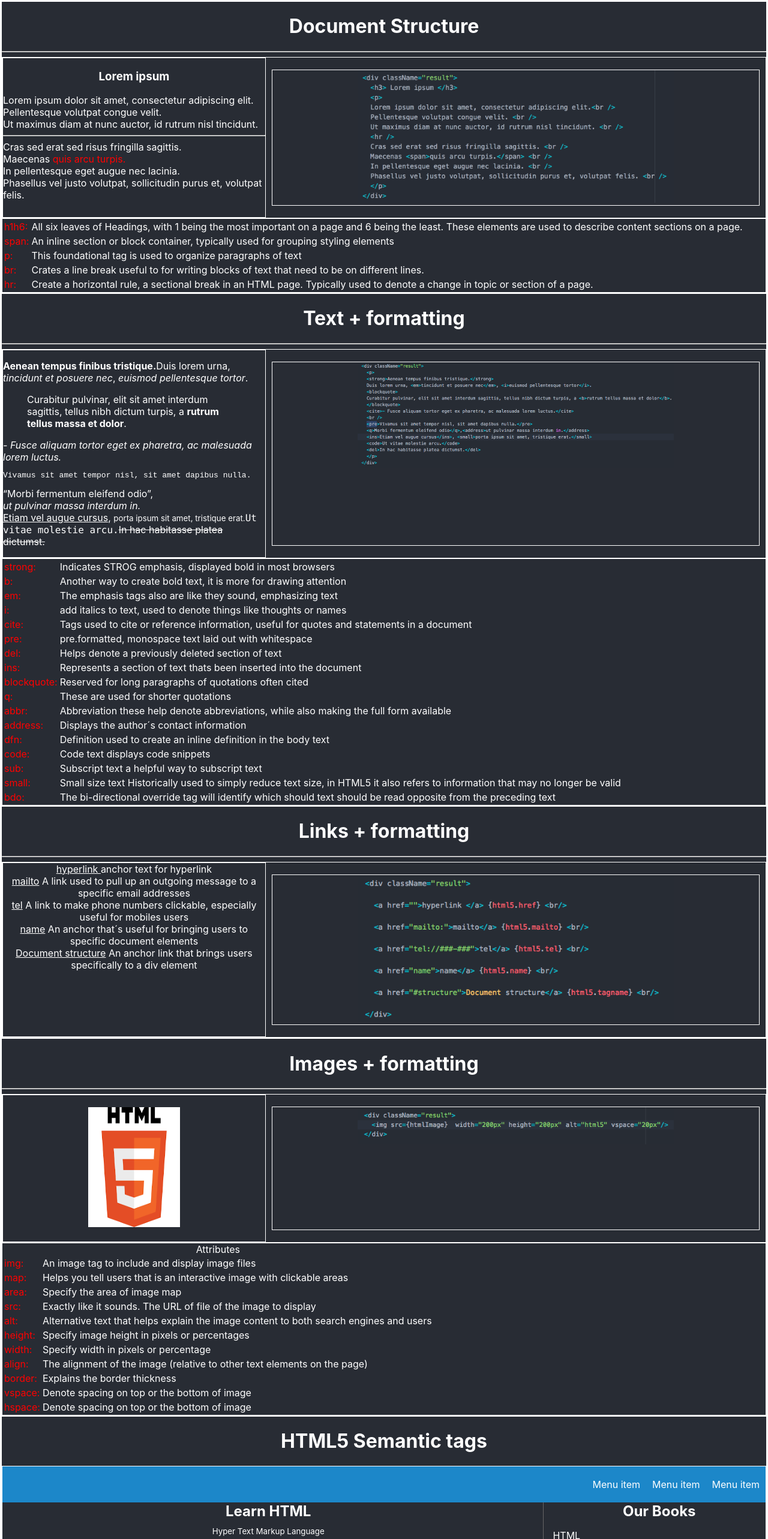
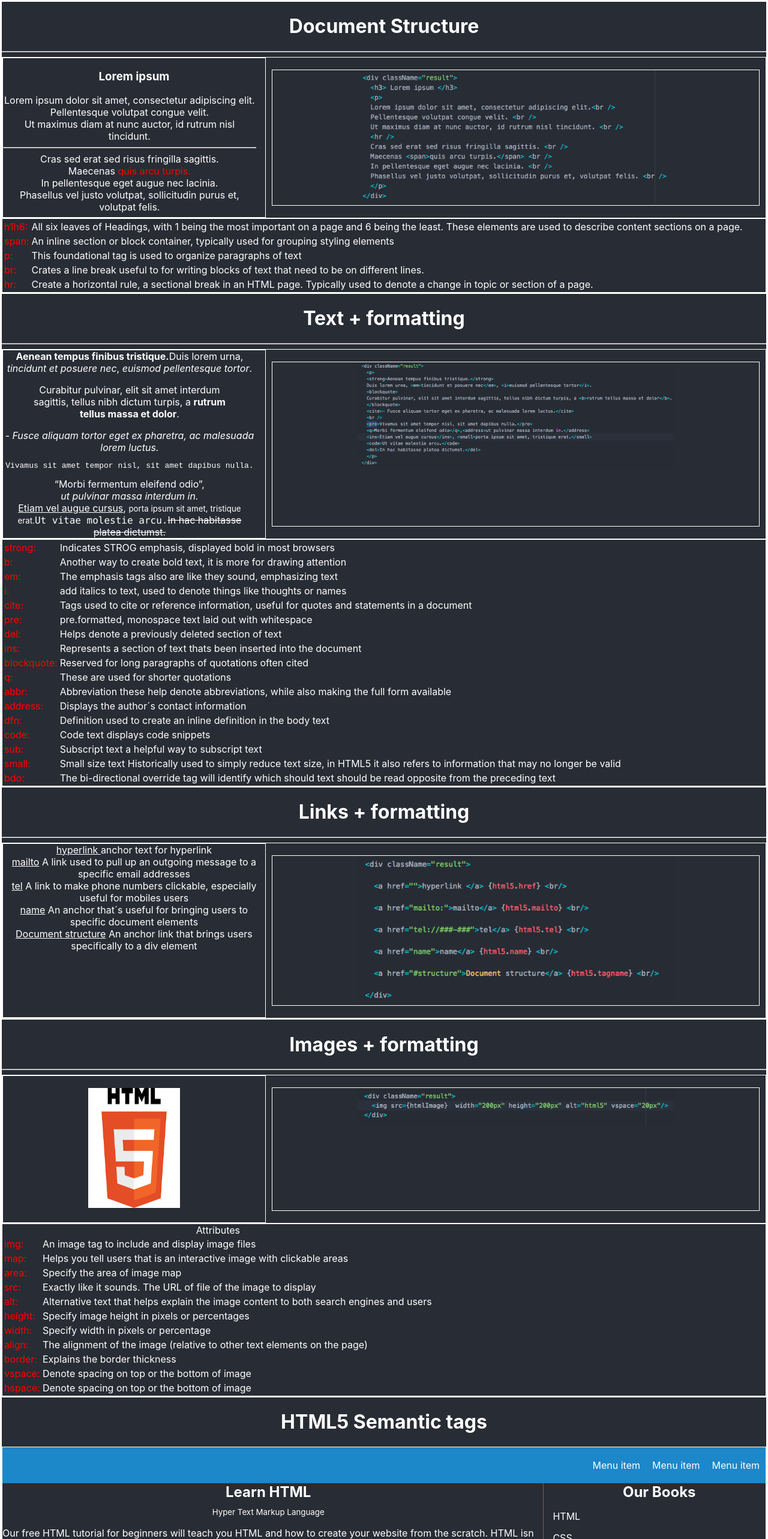
Before and after one commit to cjimenez-tiempodev/hello-world, a React (Create React App) app in the folder App/front-review/: page / in a window 1280 px wide. Shown: the top 2566 px of the page at 60% size. Built offline with nearby package versions, Linux system fonts and the light colour scheme.

Commit message:
App: UI warnings fix

```diff
--- a/App/front-review/src/html/common/HTML5Semantic.js
+++ b/App/front-review/src/html/common/HTML5Semantic.js
@@ -8,7 +8,7 @@ function HTML5Semantic(props) {
     <div className = "document">
     <h1>HTML5 Semantic tags</h1>
     <div className="body">
-    <header class="header-menu">
+    <header className="header-menu">
       <nav>
         <ul>
           <li>Menu item</li>
@@ -47,7 +47,9 @@ function HTML5Semantic(props) {
 
       <div>
         <table>
+        <tbody>
           <DisplayDefinition data={html5.semantic}/>
+        </tbody>
         </table>
       </div>
 
--- a/App/front-review/src/html/common/documentStructure.js
+++ b/App/front-review/src/html/common/documentStructure.js
@@ -17,7 +17,7 @@ function DocumentStructure(props) {
 
       <div className="result">
         <h3> Lorem ipsum </h3>
-        <p>
+        <section>
         Lorem ipsum dolor sit amet, consectetur adipiscing elit.<br />
         Pellentesque volutpat congue velit. <br />
         Ut maximus diam at nunc auctor, id rutrum nisl tincidunt. <br />
@@ -26,7 +26,7 @@ function DocumentStructure(props) {
         Maecenas <span>quis arcu turpis.</span> <br />
         In pellentesque eget augue nec lacinia. <br />
         Phasellus vel justo volutpat, sollicitudin purus et, volutpat felis. <br />
-        </p>
+        </section>
       </div>
 
       <div className="code">
@@ -37,7 +37,9 @@ function DocumentStructure(props) {
 
     <div>
       <table>
+      <tbody>
         <DisplayDefinition data={html5.structure}/>
+      </tbody>
       </table>
     </div>
 
--- a/App/front-review/src/html/common/general/createRows.js
+++ b/App/front-review/src/html/common/general/createRows.js
@@ -5,7 +5,7 @@ function CreateRows(props) {
   function mapRows(){
     let result = [];
     for (let element in props.data) {
-      result.push(<tr>
+      result.push(<tr key={element}>
           <td>{`${element}`}</td>
           <td><input type={element} /></td>
           <td>{`${props.data[element]}`}</td>
--- a/App/front-review/src/html/common/general/displayDef.js
+++ b/App/front-review/src/html/common/general/displayDef.js
@@ -6,7 +6,7 @@ function DisplayDefinition(props) {
     let result = [];
     for (let element in props.data) {
       result.push(
-          <tr>
+          <tr key = {element}>
             <td><span>{`${element}:`}</span></td>
             <td>{`${props.data[element]}`}</td>
           </tr>
--- a/App/front-review/src/html/common/graphics.js
+++ b/App/front-review/src/html/common/graphics.js
@@ -27,8 +27,8 @@ class Graphics extends Component {
               <h3>SVG</h3>
               <svg width="200" height="200" xmlns="http://www.w3.org.2000/svg">
                 <circle cx="100" cy="100" r="100" style={{'fill': '#adafb2'}}/>
-                <rect x="30" y="30" width="140" height="140" style={{'fill': '#5489a5', 'stroke': "#fff", 'stroke-width':"2"}}/>
-                <polygon points="100,10 40,185 190,65 10,65 160,185" style={{'fill': '#000', 'stroke': "#fff", 'stroke-width':"2"}} />
+                <rect x="30" y="30" width="140" height="140" style={{'fill': '#5489a5', 'stroke': "#fff", 'strokeWidth':"2"}}/>
+                <polygon points="100,10 40,185 190,65 10,65 160,185" style={{'fill': '#000', 'stroke': "#fff", 'strokeWidth':"2"}} />
               </svg>
             </article>
           </section>
@@ -61,7 +61,9 @@ class Graphics extends Component {
 
       <div>
         <table>
+        <tbody>
           <DisplayDefinition data={html5.graphics} />
+        </tbody>
         </table>
       </div>
 
--- a/App/front-review/src/html/common/images.js
+++ b/App/front-review/src/html/common/images.js
@@ -24,8 +24,10 @@ function ImagesFormat(props) {
 
     <div>
       <table>
-        <caption>Attributes</caption>
+      <caption>Attributes</caption>
+        <tbody>
         <DisplayDefinition data={html5.images}/>
+        </tbody>
       </table>
     </div>
 
--- a/App/front-review/src/html/common/inputTypes.js
+++ b/App/front-review/src/html/common/inputTypes.js
@@ -10,7 +10,9 @@ function InputTypes(props) {
 
       <section className="example">
         <table>
+        <tbody>
           <CreateRows data={html5.input}/>
+        </tbody>
         </table>
       </section>
 
--- a/App/front-review/src/html/common/textFormat.js
+++ b/App/front-review/src/html/common/textFormat.js
@@ -12,7 +12,7 @@ function TextFormat(props) {
     <div className="example">
 
       <div className="result">
-        <p>
+        <section>
         <strong>Aenean tempus finibus tristique.</strong>
         Duis lorem urna, <em>tincidunt et posuere nec</em>, <i>euismod pellentesque tortor</i>.
         <blockquote>
@@ -25,7 +25,7 @@ function TextFormat(props) {
         <ins>Etiam vel augue cursus</ins>, <small>porta ipsum sit amet, tristique erat.</small>
         <code>Ut vitae molestie arcu.</code>
         <del>In hac habitasse platea dictumst.</del>
-        </p>
+        </section>
       </div>
 
       <div className="code">
@@ -36,7 +36,9 @@ function TextFormat(props) {
 
     <div>
       <table>
+        <tbody>
         <DisplayDefinition data={html5.text} />
+        </tbody>
       </table>
     </div>
 
```
